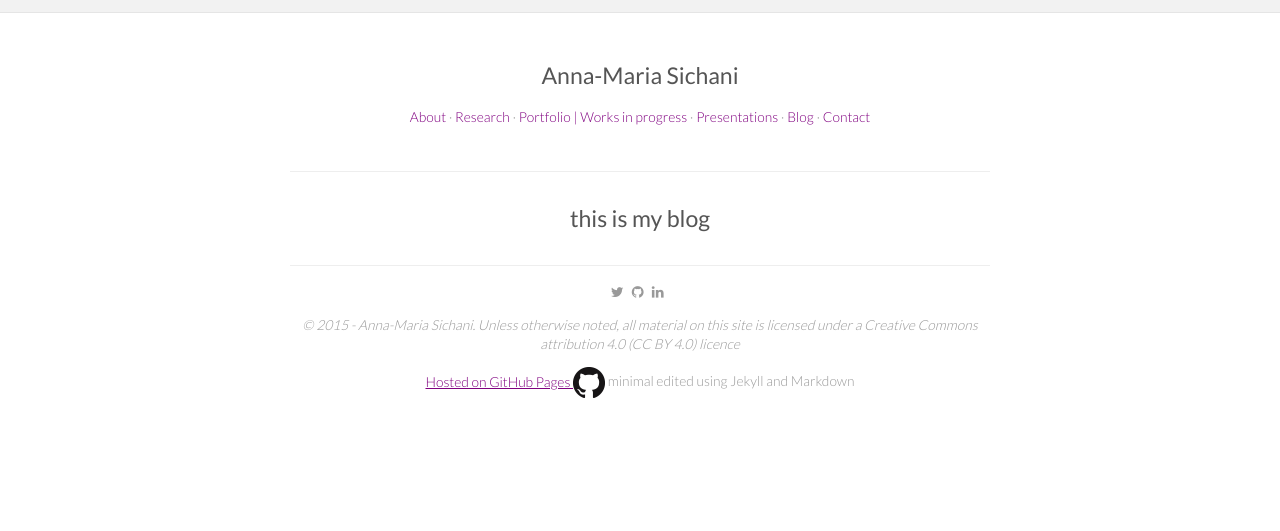
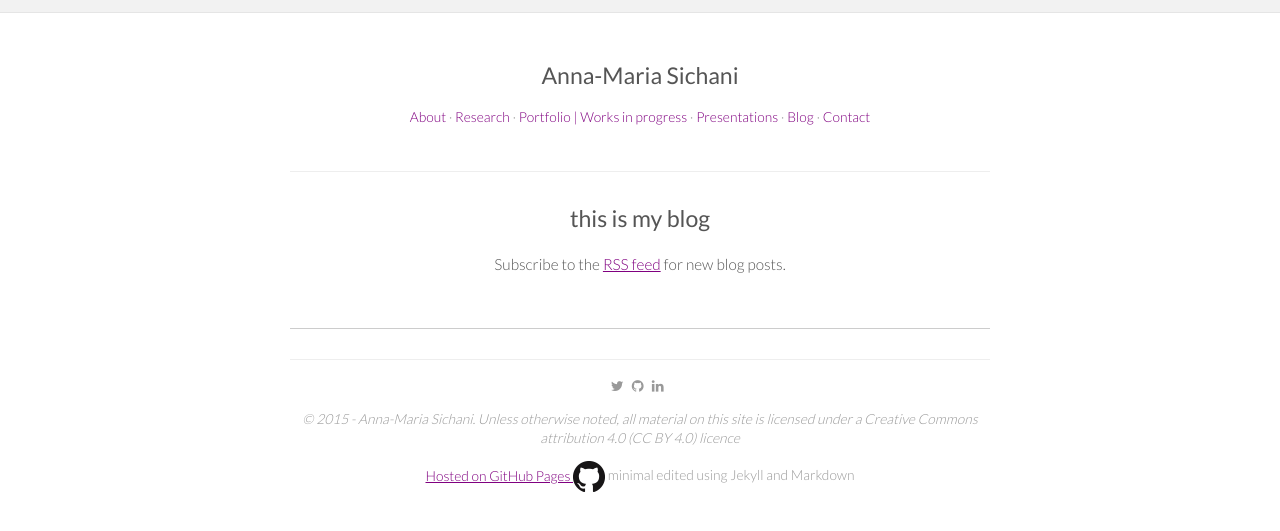
Before and after one commit to amsichani/amsichani.github.io, a Jekyll site: the page built from blog.md, in a window 1280 px wide. Shown: the top 531 px of the page. Built offline with Jekyll 4.4.1, drawn with Linux system fonts in a browser that asks for light colours; nearby versions of some CDN libraries.

Commit message:
Update blog.md

```diff
--- a/blog.md
+++ b/blog.md
@@ -3,3 +3,20 @@
 title: Blog
 ---
 ## this is my blog
+
+<center>Subscribe to the <a href="./feed.xml">RSS feed</a> for new blog posts.</center>
+<br/>
+<hr/>
+
+{% for post in site.posts %}
+
+<h3><a href="{{ site.url }}{{ post.url }}">{{ post.title }}</a></h3>
+
+<p class="kicker">{{post.date | date: "%B %-d, %Y"}}</p>
+<br/>
+
+{{ post.excerpt | remove: '</p>' }} <a href="{{ site.url }}{{ post.url }}">Read the full post! &raquo;</a></p>
+
+<hr/>
+
+{% endfor %}
```
